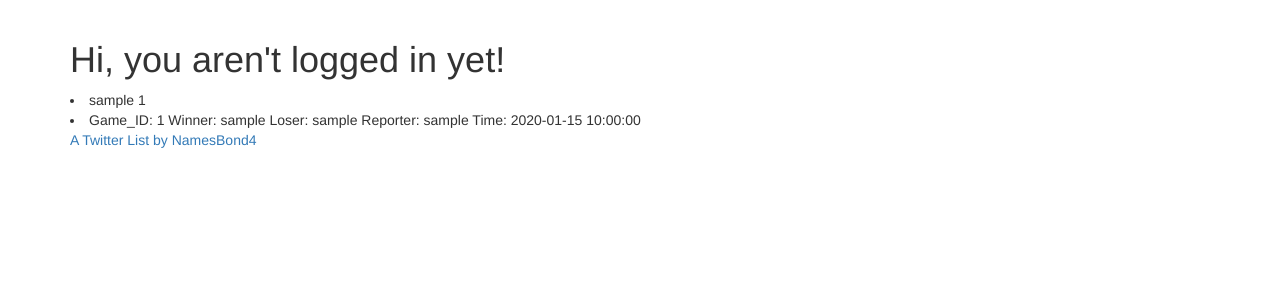
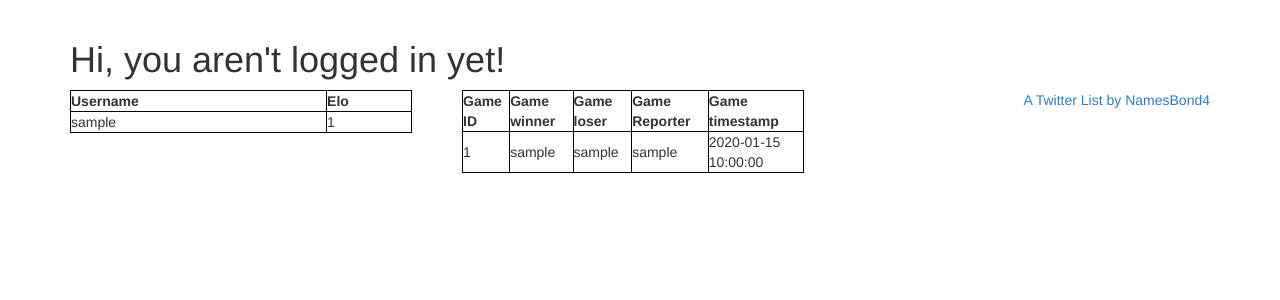
Before and after one commit to DipDabDip/tt_elo, a Flask app: page / in a window 1280 px wide. Shown: the part 52-352 px from the top of the page. Run offline with Flask 2, Linux system fonts and the light colour scheme; tables that the repository leaves empty hold one stand-in row (values such as "Sample post"); some libraries are stand-ins or nearby versions.

Commit message:
making the site pretty with ugly css

```diff
--- a/app/templates/index.html
+++ b/app/templates/index.html
@@ -7,18 +7,38 @@
 	{% else %}
 	<h1>Hi, you aren't logged in yet!</h1>
 	{% endif %}
-	<tr><td>
-		{% for player in players %}
-		<div><li>{{ player.username }} {{ player.getelo() }}</li></div>
+	<table style="float:left;border-collapse: collapse;border: 1px solid black;width:30%;margin-right: 50px;">
+			<tr style="border:1px solid black; border-collapse: collapse;">
+				<th style="border:1px solid black; border-collapse: collapse;">Username </th>
+				<th style="border:1px solid black; border-collapse: collapse;">Elo </th>
+			</tr>
+			{% for player in players %}
+				<tr style="border:1px solid black; border-collapse: collapse;">
+					<td style="border:1px solid black; border-collapse: collapse;">{{ player.username }}</td>
+					<td style="border:1px solid black; border-collapse: collapse;">{{ player.getelo() }}</td>
+				</tr>
+			{% endfor %}
+	</table>
+
+	<table style="float:left;border-collapse: collapse;border: 1px solid black;width:30%;">
+		<tr style="border:1px solid black; border-collapse: collapse;">
+			<th style="border:1px solid black; border-collapse: collapse;">Game ID </th>
+			<th style="border:1px solid black; border-collapse: collapse;">Game winner </th>
+			<th style="border:1px solid black; border-collapse: collapse;">Game loser </th>
+			<th style="border:1px solid black; border-collapse: collapse;">Game Reporter </th>
+			<th style="border:1px solid black; border-collapse: collapse;">Game timestamp </th>
+		</tr>
+		{% for game in games %}
+			<tr style="border:1px solid black; border-collapse: collapse;">
+				<td style="border:1px solid black; border-collapse: collapse;">{{ game.id }}</td>
+				<td style="border:1px solid black; border-collapse: collapse;">{{ game.winner }}</td>
+				<td style="border:1px solid black; border-collapse: collapse;">{{ game.loser }}</td>
+				<td style="border:1px solid black; border-collapse: collapse;">{{ game.reporter }}</td>
+				<td style="border:1px solid black; border-collapse: collapse;">{{ game.timestamp }}</td>
+			</tr>
 		{% endfor %}
-	</td></tr>
-	<tr><td>
-		{% for game in games %}
-		<div><li>Game_ID: {{ game.id }} Winner: {{ game.winner }} Loser: {{ game.loser }} Reporter: {{game.reporter }} Time: {{ game.timestamp }}</li></div>
-		{% endfor %}
-	</td></tr>
-	<td align="right">
-		<a class="twitter-timeline" data-width="300" data-height="800" href="https://twitter.com/NamesBond4/lists/1465103899497533445?ref_src=twsrc%5Etfw">A Twitter List by NamesBond4</a> <script async src="https://platform.twitter.com/widgets.js" charset="utf-8"></script>
-	</td></tr>
-
+	</table>
+	<div style="float:right">
+	<a class="twitter-timeline" data-width="300" data-height="800" href="https://twitter.com/NamesBond4/lists/1465103899497533445?ref_src=twsrc%5Etfw">A Twitter List by NamesBond4</a> <script async src="https://platform.twitter.com/widgets.js" charset="utf-8"></script>
+	</div>
 {% endblock %}
```
